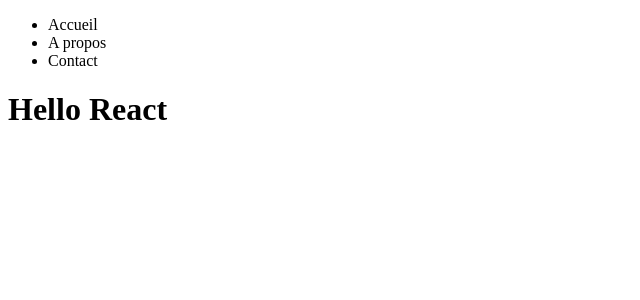
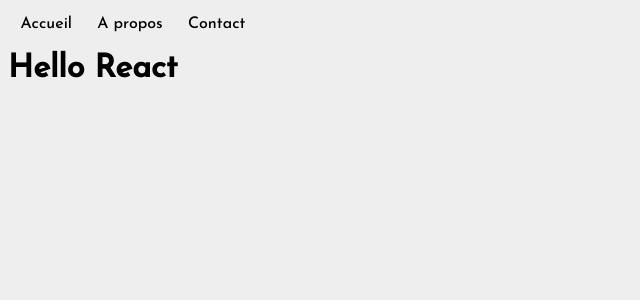
Before and after one commit to JustFS/react-cours, a React (Create React App) app: page / in a window 1280 px wide. Shown: the top 300 px of the page, without its empty margins (0-640 px from the left). Built offline with nearby package versions, Linux system fonts and the light colour scheme.

Commit message:
début logo

```diff
--- a/src/index.js
+++ b/src/index.js
@@ -1,5 +1,6 @@
 import React from "react";
 import ReactDOM from "react-dom";
 import App from "./App";
+import "./styles/index.scss";
 
 ReactDOM.render(<App />, document.getElementById("root"));
--- /dev/null
+++ b/src/styles/_settings.scss
@@ -0,0 +1,19 @@
+@font-face {
+  font-family: "font-1";
+  src: url(../assets/fonts/JosefinSans-Medium.ttf);
+}
+
+$font-1: "font-1", sans-serif;
+
+$color-1: #61dafb;
+$color-2: salmon;
+$color-3: #282c34;
+$white: rgb(238, 238, 238);
+
+body {
+  background: $white;
+  font-family: $font-1;
+}
+li {
+  list-style: none;
+}
--- /dev/null
+++ b/src/styles/components/_navigation.scss
@@ -0,0 +1,8 @@
+nav {
+  ul {
+    display: flex;
+    justify-content: space-around;
+    width: 250px;
+    padding: 0;
+  }
+}
--- /dev/null
+++ b/src/styles/index.scss
@@ -0,0 +1,2 @@
+@import "./settings";
+@import "./components/navigation";
```
Also changed, not shown: src/assets/fonts/JosefinSans-Medium.ttf (added), src/assets/img/main.jpg (added), src/components/Logo.js (added).
